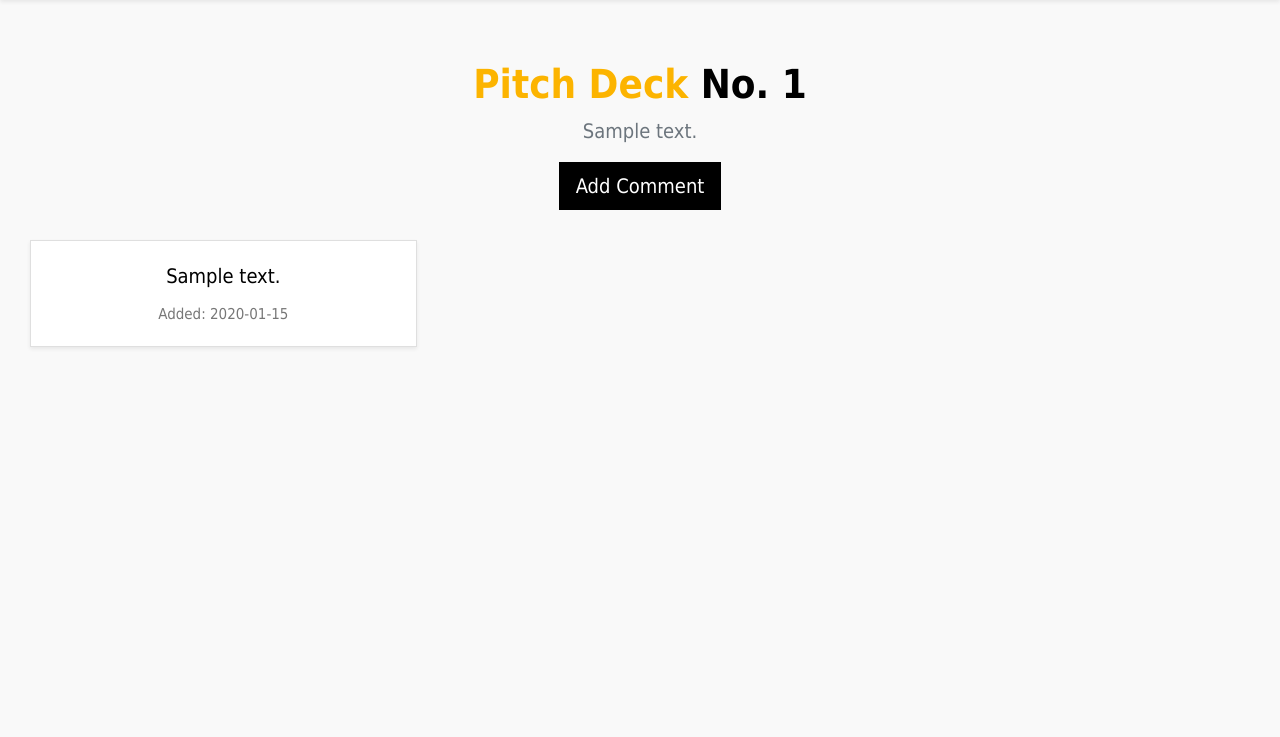
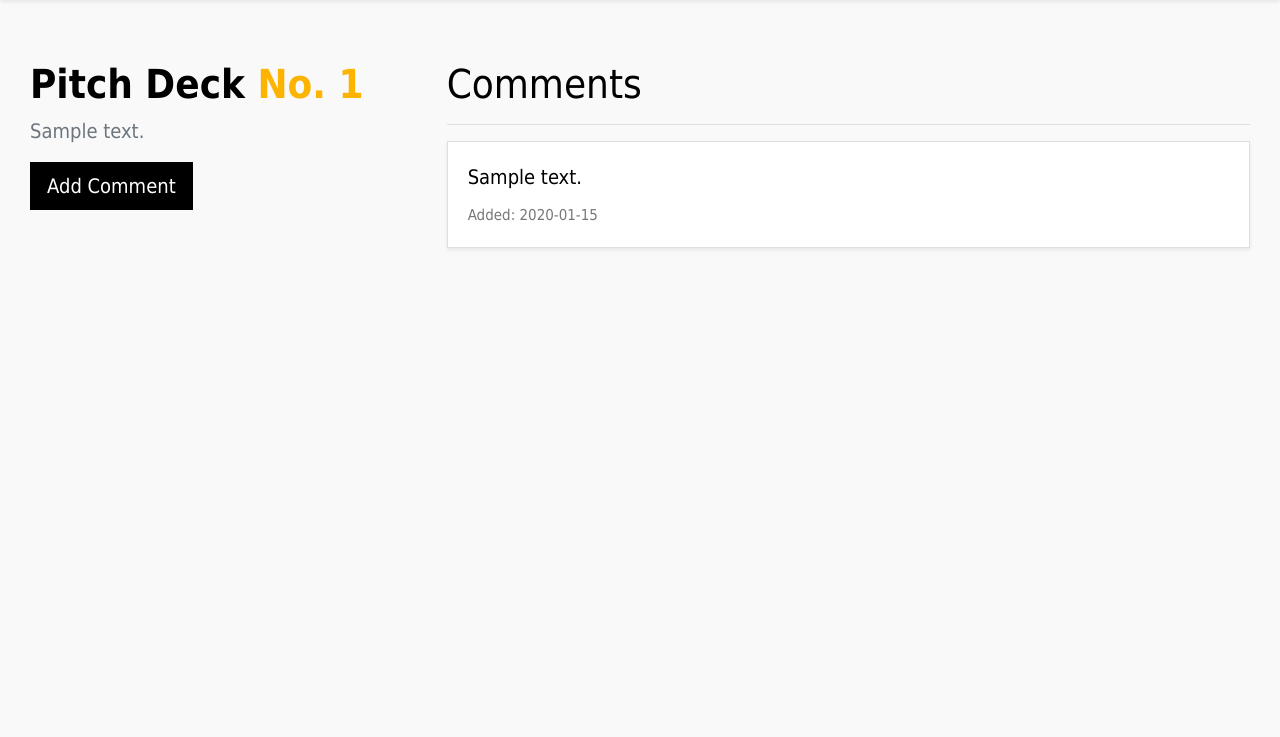
Before and after one commit to steve-njuguna-k/Flask-Pitch-Deck, a Flask app: page /add-comment/1 in a window 1280 px wide. Shown: the part 63-800 px from the top of the page. Run offline with Flask 2, Linux system fonts and the light colour scheme; a user stored in the database is signed in; tables that the repository leaves empty hold one stand-in row (values such as "Sample post"); some libraries are stand-ins or nearby versions.

Commit message:
Changed comment layout

```diff
--- a/app/static/assets/css/style.css
+++ b/app/static/assets/css/style.css
@@ -1,7 +1,7 @@
 body {
     font-family:'Nunito', Tahoma, Geneva, Verdana, sans-serif;
     background-color: #f9f9f9;
-    color: #fcb400;
+    color: #000;
 }
 
 p {
@@ -28,7 +28,7 @@ a:hover {
 }
 
 .pitch-card{
-	margin-bottom: 50px;
+	margin-bottom: 20px;
 }
 
 .navbar.navbar-dark .nav-item .nav-link {
@@ -122,6 +122,10 @@ a:hover {
 
 .logo-colour {
     color: #000000;
+}
+
+.comment-title{
+	color: #fcb400;
 }
 
 .form-control {
@@ -393,7 +397,7 @@ a:hover {
 }
 
 .card{
-	margin-bottom: 40px;
+	margin-bottom: 20px;
 	border-radius: 0px;
 }
 
--- a/app/templates/Add Comment.html
+++ b/app/templates/Add Comment.html
@@ -6,21 +6,25 @@
 
 {% block content %}
 
-    <div class="container-fluid landing py-5 text-center ">
-		<h1><b>Pitch Deck <span class="logo-colour">No. {{ pitch.id }}</span></b></h1>
-        <p class="text-muted">{{ pitch.pitch_body }}</p>
-        <button class="btn btn-blue btn-lg" data-toggle="modal" data-target="#staticBackdrop"> Add Comment </button>
-		<div class="row" style="margin-top: 30px;">
-            {% for comment in comments %}
-			<div class="col-sm-4">
+    <div class="container-fluid landing py-5">
+		<div class="row">
+			<div class="col-sm-4" style="margin-bottom: 20px;">
+				<h1><b>Pitch Deck <span class="comment-title">No. {{ pitch.id }}</span></b></h1>
+				<p class="text-muted">{{ pitch.pitch_body }}</p>
+				<button class="btn btn-blue btn-lg" data-toggle="modal" data-target="#staticBackdrop"> Add Comment </button>
+			</div>
+			<div class="col-sm-8">
+				<h1>Comments</h1>
+				<hr>
+				{% for comment in comments %}
 				<div class="card shadow-sm">
-					<div class="card-body">
+					<div class="card-body h-100">
 						<p class="card-title">{{ comment.comment }}</p>
 						<p class="card-text ct">Added: {{ comment.date_published.strftime('%Y-%m-%d') }}</p>
 					</div>
 				</div>
+				{% endfor %}
 			</div>
-			{% endfor %}
 		</div>
 	</div>
 
--- a/app/views.py
+++ b/app/views.py
@@ -140,6 +140,12 @@ def profile():
     user = current_user._get_current_object()
     return render_template('Profile.html', user = user)
 
+@app.route('/likes/<id>',methods=['POST','GET'])
+@login_required
+def like(id):
+    pitch_id = Pitch.query.filter_by(id = id).first()
+    likes = Like.query.filter_by(pitches_id = id).all()
+
 @app.route('/pitches/business', methods=['GET'])
 def business():
     pitches = Pitch.query.filter_by(category = "Business Pitches").order_by(Pitch.category.desc())
```
